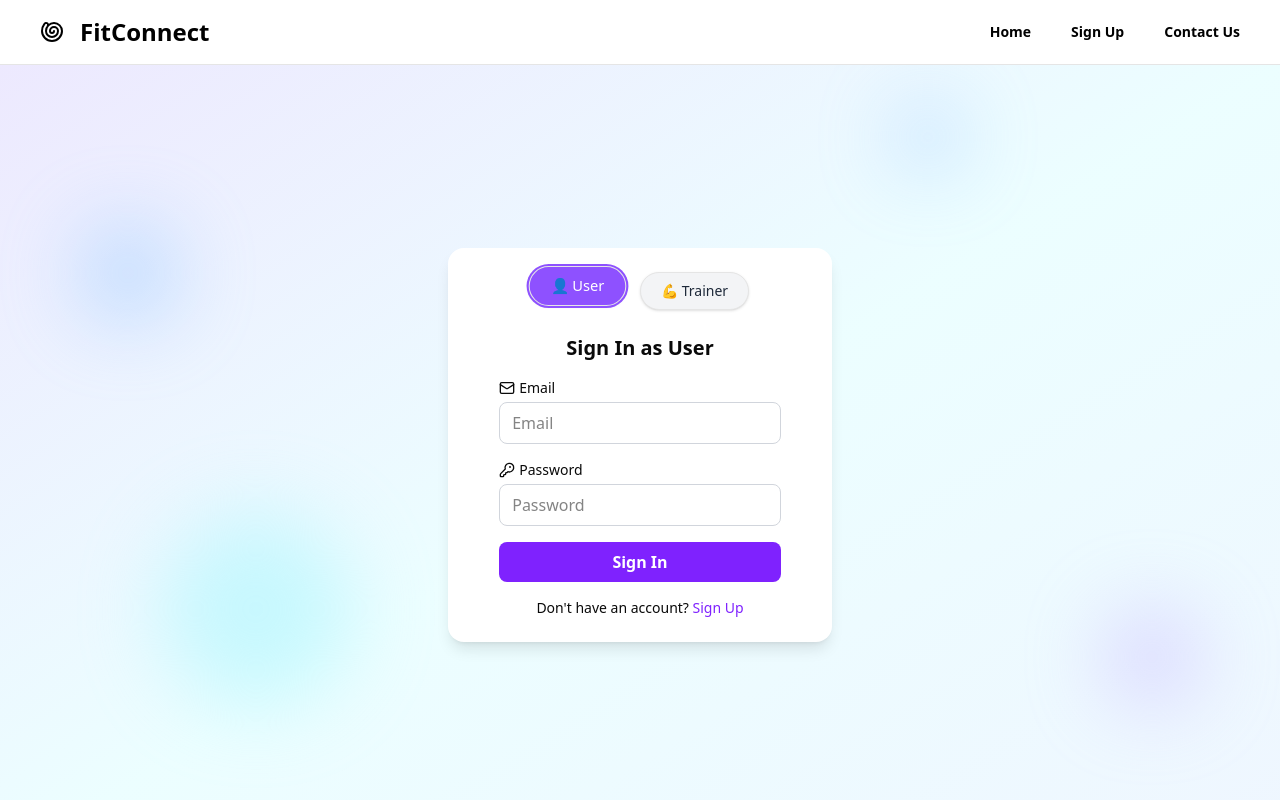
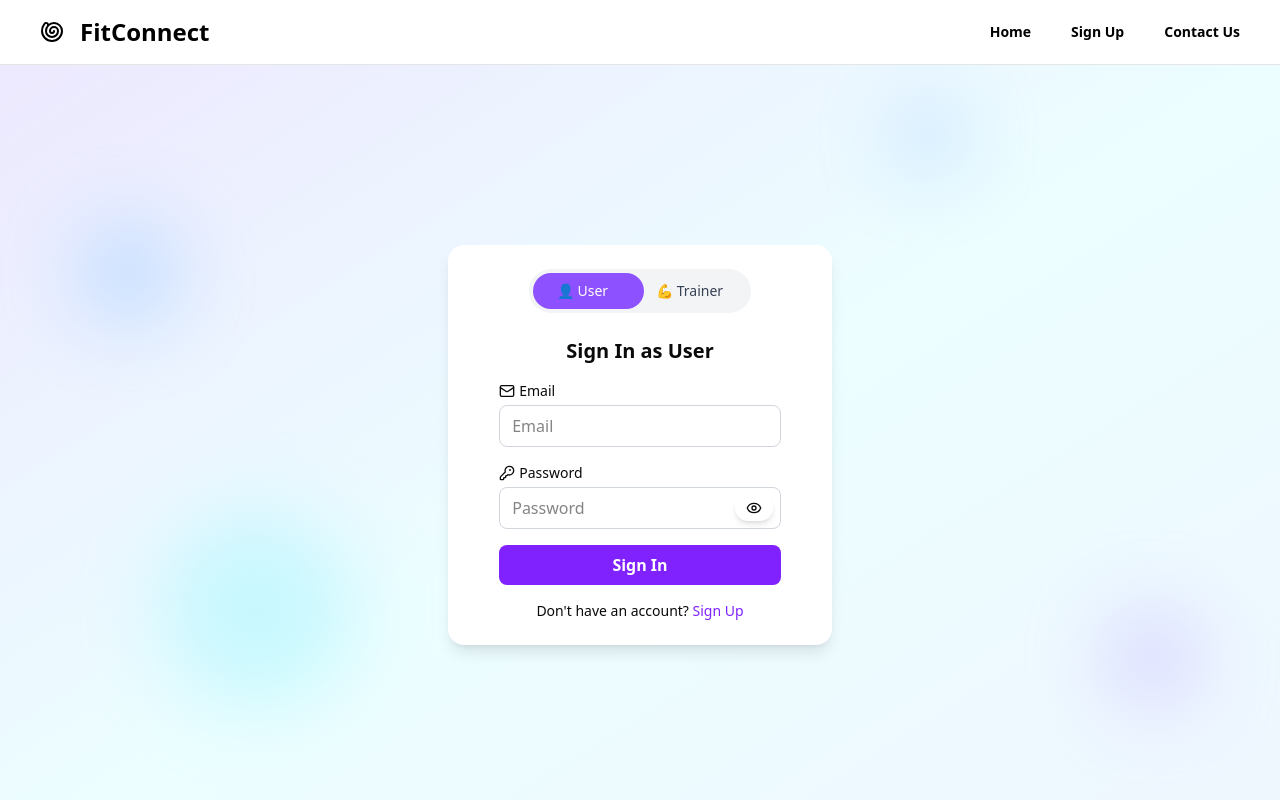
Before and after one commit to Praveenkumar02023/fit-connect, a React (Vite) app in the folder frontend/: page /signin/user in a window 1280 px wide. Shown: the top 800 px of the page. Built offline with nearby package versions, Linux system fonts and the light colour scheme.

Commit message:
Updated sign in page

```diff
--- a/frontend/src/components/Signin.jsx
+++ b/frontend/src/components/Signin.jsx
@@ -1,12 +1,12 @@
-import { Mail, KeyRoundIcon } from 'lucide-react';
+import { Mail, KeyRoundIcon, Eye, EyeOff } from 'lucide-react';
 import { Link, useParams, useNavigate } from 'react-router-dom';
 import axios from "axios";
 import toast from "react-hot-toast";
-import { useRef, useContext } from 'react';
+import { useRef, useContext, useState, useEffect } from 'react';
 import { StoreContext } from '../Context/StoreContext';
 
-import Navbar from '../components/User-Dashboard/Navbar'; // adjust path as needed
-import Footer from '../components/LandingPage/Footer'; // adjust path as needed
+import Navbar from '../components/User-Dashboard/Navbar';
+import Footer from '../components/LandingPage/Footer';
 
 const Signin = () => {
   const emailRef = useRef(null);
@@ -15,16 +15,42 @@ const Signin = () => {
   const navigate = useNavigate();
   const { url, setToken } = useContext(StoreContext);
 
-  const currentRole = role === 'trainer' ? 'Trainer' : 'User';
+  // local UI state
+  const [activeRole, setActiveRole] = useState(role === 'trainer' ? 'Trainer' : 'User');
+  const [showPassword, setShowPassword] = useState(false);
+  const [loading, setLoading] = useState(false);
+
+  // keep UI in sync if route param changes
+  useEffect(() => {
+    setActiveRole(role === 'trainer' ? 'Trainer' : 'User');
+  }, [role]);
+
+  const switchTo = (r) => {
+    // update local state and route (this will re-render component with correct params)
+    setActiveRole(r);
+    if (r === 'Trainer') navigate('/signin/trainer');
+    else navigate('/signin/user');
+  };
 
   const handleSignin = async () => {
-    const email = emailRef.current.value;
-    const password = passwordRef.current.value;
+    const email = emailRef.current?.value || '';
+    const password = passwordRef.current?.value || '';
 
+    // basic frontend validation (non-blocking, just nicer UX)
+    if (!email) {
+      toast.error("Please enter your email");
+      return;
+    }
+    if (!password) {
+      toast.error("Please enter your password");
+      return;
+    }
+
+    setLoading(true);
     try {
       let res;
 
-      if (currentRole === "Trainer") {
+      if (activeRole === "Trainer") {
         res = await axios.post(`${url}/api/v1/trainer/signin`, {
           email,
           password
@@ -37,22 +63,27 @@ const Signin = () => {
       }
 
       if (res.status !== 200) {
-        toast.error(res.message || "Something went wrong");
+        toast.error(res.data?.message || "Something went wrong");
+        setLoading(false);
         return;
       }
 
       setToken(res.data.token);
-      toast.success(res.message || "Signin successful");
+      toast.success(res.data?.message || "Signin successful");
 
-      if (currentRole === "Trainer") {
+      if (activeRole === "Trainer") {
         navigate("/trainer/");
       } else {
         navigate("/user/feed");
       }
 
     } catch (error) {
-      toast.error(error.message);
-      console.log(error);
+      // prefer backend message if present
+      const msg = error?.response?.data?.message || error.message || "Signin failed";
+      toast.error(msg);
+      console.error(error);
+    } finally {
+      setLoading(false);
     }
   };
 
@@ -61,6 +92,7 @@ const Signin = () => {
       <Navbar place="auth" />
 
       <div className="relative min-h-screen w-full flex items-center justify-center bg-gradient-to-br from-violet-100 via-cyan-50 to-blue-50 pt-10 pb-20">
+
         {/* Animated Background */}
         <div className="h-full w-full absolute inset-0 z-0">
           <div className="absolute bottom-40 right-20 h-24 w-24 rounded-full bg-violet-300 blur-2xl animate-pulse opacity-50"></div>
@@ -71,37 +103,50 @@ const Signin = () => {
 
         {/* Login Box */}
         <div className="relative z-10 bg-white shadow-lg rounded-2xl w-[90%] max-w-sm flex flex-col items-center justify-start py-6 px-4">
-          {/* Role Toggle */}
-          {/* Role Toggle */}
-<div className="flex justify-center mb-6 gap-4">
+
+          {/* ROLE TOGGLE – Pill Slider */}
+          <div className="w-full flex justify-center mb-6">
+            <div
+              role="tablist"
+              aria-label="Select role"
+              className="relative inline-flex p-1 bg-gray-100 rounded-full"
+              style={{ padding: '4px' }}
+            >
+              {/* Sliding knob */}
+              <div
+                aria-hidden
+                className={`absolute top-1 bottom-1 w-1/2 bg-violet-500 rounded-full transition-transform duration-300`}
+                style={{
+                  transform: activeRole === 'Trainer' ? 'translateX(100%)' : 'translateX(0%)',
+                  width: '50%'
+                }}
+              />
+
+              {/* Buttons (on top of the knob) */}
               <button
-    onClick={() => navigate("/signin/user")}
-    className={`px-5 py-2 rounded-full text-sm font-medium transition-all duration-300 transform border shadow-sm
-      ${
-        currentRole === "User"
-          ? "bg-violet-500 text-white scale-105 ring-2 ring-violet-500 shadow-md animate-bounce"
-          : "bg-gray-100 text-gray-800 hover:bg-gray-200"
-      }`}
+                onClick={() => switchTo('User')}
+                className={`relative z-10 px-6 py-2 rounded-full text-sm font-medium transition-colors duration-200
+                  ${activeRole === 'User' ? 'text-white' : 'text-gray-700'}`}
+                aria-pressed={activeRole === 'User'}
+                aria-label="Sign in as user"
               >
                 👤 User
               </button>
 
               <button
-    onClick={() => navigate("/signin/trainer")}
-    className={`px-5 py-2 rounded-full text-sm font-medium transition-all duration-300 transform border shadow-sm
-      ${
-        currentRole === "Trainer"
-          ? "bg-violet-500 text-white scale-105 ring-2 ring-violet-500 shadow-md animate-bounce"
-          : "bg-gray-100 text-gray-800 hover:bg-gray-200"
-      }`}
+                onClick={() => switchTo('Trainer')}
+                className={`relative z-10 px-6 py-2 rounded-full text-sm font-medium transition-colors duration-200
+                  ${activeRole === 'Trainer' ? 'text-white' : 'text-gray-700'}`}
+                aria-pressed={activeRole === 'Trainer'}
+                aria-label="Sign in as trainer"
               >
                 💪 Trainer
               </button>
             </div>
-
+          </div>
 
           <h1 className="text-xl font-semibold text-center w-full mb-4">
-            Sign In as {currentRole}
+            Sign In as {activeRole}
           </h1>
 
           {/* Email Input */}
@@ -114,28 +159,53 @@ const Signin = () => {
               type="email"
               placeholder="Email"
               className="w-full px-3 py-2 rounded-md border border-gray-300 focus:outline-none focus:ring-2 focus:ring-violet-500"
+              aria-label="Email"
             />
           </div>
 
-          {/* Password Input */}
-          <div className="w-[80%] mb-4">
+          {/* Password Input with iOS-style eye pill */}
+          <div className="w-[80%] mb-4 relative">
             <label className="text-sm flex items-center gap-1 mb-1">
               <KeyRoundIcon className="size-4" /> Password
             </label>
+
+            <div className="relative">
               <input
                 ref={passwordRef}
-              type="password"
+                type={showPassword ? "text" : "password"}
                 placeholder="Password"
-              className="w-full px-3 py-2 rounded-md border border-gray-300 focus:outline-none focus:ring-2 focus:ring-violet-500"
+                className="w-full px-3 py-2 rounded-md border border-gray-300 focus:outline-none focus:ring-2 focus:ring-violet-500 pr-12"
+                aria-label="Password"
               />
+
+              {/* iOS-style eye toggle pill */}
+              <button
+                type="button"
+                onClick={() => setShowPassword(prev => !prev)}
+                aria-label={showPassword ? "Hide password" : "Show password"}
+                className="absolute right-2 top-1/2 transform -translate-y-1/2 flex items-center justify-center px-2 py-1 rounded-full bg-white shadow-md hover:shadow-lg focus:outline-none"
+                style={{ width: '38px', height: '26px' }}
+              >
+                <div className="flex items-center justify-center">
+                  {showPassword ? <EyeOff size={16} /> : <Eye size={16} />}
+                </div>
+              </button>
+            </div>
           </div>
 
           {/* Sign In Button */}
           <button
             onClick={handleSignin}
-            className="w-[80%] py-2 bg-violet-600 hover:bg-gray-800 text-white font-semibold rounded-md transition duration-300"
+            disabled={loading}
+            className="w-[80%] py-2 bg-violet-600 hover:bg-gray-800 text-white font-semibold rounded-md transition duration-300 flex items-center justify-center"
           >
-            Sign In
+            {loading ? (
+              <svg className="animate-spin h-5 w-5 mr-2 text-white" xmlns="http://www.w3.org/2000/svg" fill="none" viewBox="0 0 24 24">
+                <circle className="opacity-25" cx="12" cy="12" r="10" stroke="currentColor" strokeWidth="4"></circle>
+                <path className="opacity-75" fill="currentColor" d="M4 12a8 8 0 018-8v4a4 4 0 00-4 4H4z"></path>
+              </svg>
+            ) : null}
+            {loading ? "Signing in..." : "Sign In"}
           </button>
 
           <p className="text-sm mt-4">
@@ -144,6 +214,7 @@ const Signin = () => {
               Sign Up
             </Link>
           </p>
+
         </div>
       </div>
 
```
Lines whose indentation alone changed are shown as unchanged.
